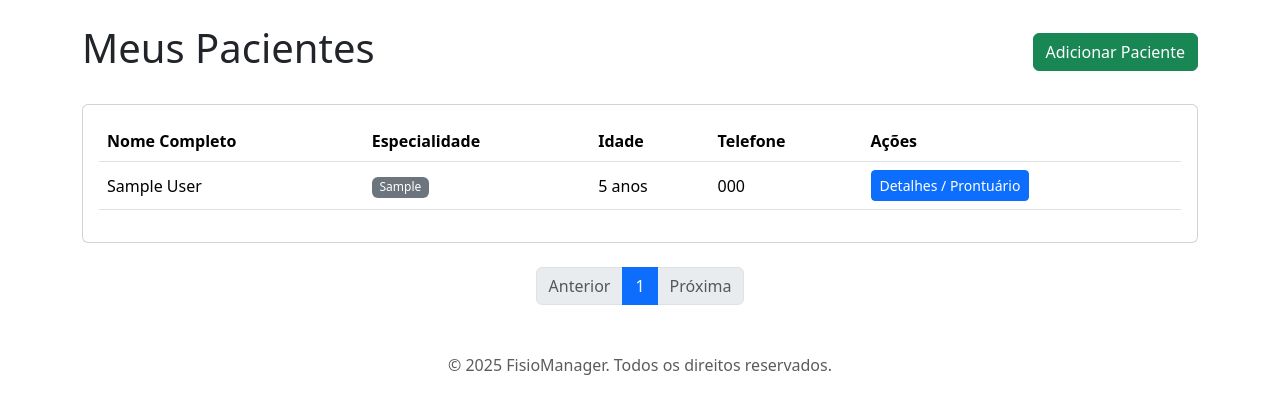
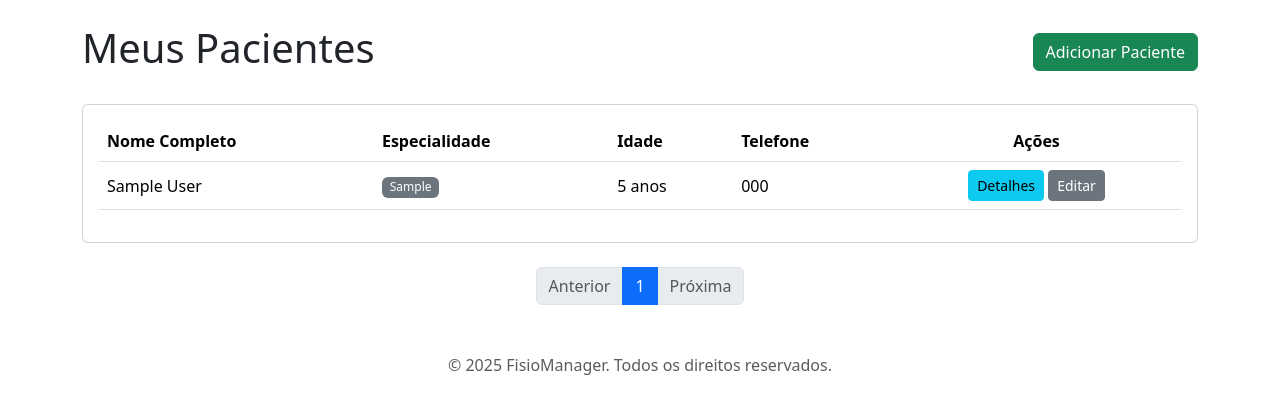
Before and after one commit to alvarohs84/fisio-manager, a Flask app: page /patients in a window 1280 px wide. Shown: the part 56-470 px from the top of the page. Run offline with Flask 3, Linux system fonts and the light colour scheme; a user stored in the database is signed in; tables that the repository leaves empty hold one stand-in row (values such as "Sample post").

Commit message:
Feat: Implementa funcionalidade de editar paciente

```diff
--- a/app.py
+++ b/app.py
@@ -147,6 +147,32 @@ def add_patient():
         return redirect(url_for('list_patients'))
     return render_template('add_edit_patient.html', form=form, title="Adicionar Paciente")
 
+@app.route('/patient/<int:patient_id>/edit', methods=['GET', 'POST'])
+@login_required
+def edit_patient(patient_id):
+    patient = Patient.query.get_or_404(patient_id)
+    # Garante que o usuário só pode editar seus próprios pacientes
+    if patient.user_id != current_user.id:
+        flash('Acesso não autorizado.', 'danger')
+        return redirect(url_for('list_patients'))
+
+    from forms import PatientForm
+    form = PatientForm(obj=patient) # Pré-preenche o formulário com dados do paciente
+
+    if form.validate_on_submit():
+        # Atualiza os dados do objeto paciente com os dados do formulário
+        patient.full_name = form.full_name.data
+        patient.date_of_birth = form.date_of_birth.data
+        patient.gender = form.gender.data
+        patient.phone = form.phone.data
+        patient.specialty = form.specialty.data
+        db.session.commit()
+        flash('Dados do paciente atualizados com sucesso!', 'success')
+        return redirect(url_for('list_patients'))
+
+    return render_template('add_edit_patient.html', form=form, title="Editar Paciente")
+
+
 @app.route('/patient/<int:patient_id>')
 @login_required
 def patient_detail(patient_id):
@@ -242,7 +268,7 @@ def view_assessment(assessment_id):
         return redirect(url_for('list_patients'))
     return render_template('view_assessment.html', title='Detalhes da Avaliação', assessment=assessment)
 
-# --- ROTAS PARA AGENDAMENTOS (ANTIGA E NOVAS APIS) ---
+# --- ROTAS PARA AGENDAMENTOS ---
 @app.route('/appointment/schedule', methods=['GET', 'POST'])
 @login_required
 def schedule_appointment():
@@ -314,11 +340,6 @@ def create_from_agenda():
             recurrence_id = str(uuid.uuid4())
 
             start_date_of_series = start_datetime.date()
-            clicked_weekday = start_date_of_series.weekday()
-
-            # Se o dia clicado não está na lista de recorrência, não crie o primeiro evento
-            # Isso é uma decisão de design: a recorrência só começa nos dias selecionados
-            # a partir da data clicada.
 
             for i in range(weeks_to_repeat):
                 for weekday in weekdays:
@@ -329,7 +350,6 @@ def create_from_agenda():
 
                     recurrent_start_time = datetime.combine(target_date, start_datetime.time())
 
-                    # Cria apenas se a data for no futuro ou no mesmo dia do início da série
                     if recurrent_start_time.date() >= start_date_of_series:
                         appointment = Appointment(
                             start_time=recurrent_start_time,
--- a/templates/list_patients.html
+++ b/templates/list_patients.html
@@ -17,7 +17,7 @@
                         <th scope="col">Especialidade</th>
                         <th scope="col">Idade</th>
                         <th scope="col">Telefone</th>
-                        <th scope="col">Ações</th>
+                        <th scope="col" class="text-center">Ações</th>
                     </tr>
                 </thead>
                 <tbody>
@@ -27,8 +27,13 @@
                         <td><span class="badge bg-secondary fw-normal">{{ patient.specialty or 'N/A' }}</span></td>
                         <td>{{ patient.age }} anos</td>
                         <td>{{ patient.phone }}</td>
-                        <td>
-                            <a href="{{ url_for('patient_detail', patient_id=patient.id) }}" class="btn btn-primary btn-sm">Detalhes / Prontuário</a>
+                        <td class="text-center">
+                            <a href="{{ url_for('patient_detail', patient_id=patient.id) }}" class="btn btn-info btn-sm" title="Ver Detalhes e Prontuário">
+                                <i class="bi bi-eye"></i> Detalhes
+                            </a>
+                            <a href="{{ url_for('edit_patient', patient_id=patient.id) }}" class="btn btn-secondary btn-sm" title="Editar Dados do Paciente">
+                                <i class="bi bi-pencil"></i> Editar
+                            </a>
                         </td>
                     </tr>
                     {% endfor %}
--- a/templates/patient_detail.html
+++ b/templates/patient_detail.html
@@ -2,8 +2,11 @@
 
 {% block content %}
 <div class="card mb-4">
-    <div class="card-header">
+    <div class="card-header d-flex justify-content-between align-items-center">
         <h3 class="mb-0">Paciente: {{ patient.full_name }}</h3>
+        <a href="{{ url_for('edit_patient', patient_id=patient.id) }}" class="btn btn-secondary btn-sm">
+            <i class="bi bi-pencil-square"></i> Editar Dados do Paciente
+        </a>
     </div>
     <div class="card-body">
         <p><strong>Data de Nascimento:</strong> {{ patient.date_of_birth.strftime('%d/%m/%Y') }} ({{ patient.age }} anos)</p>
```
